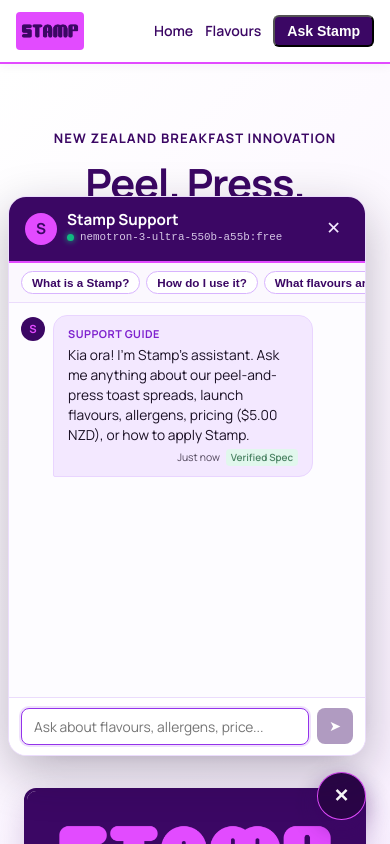
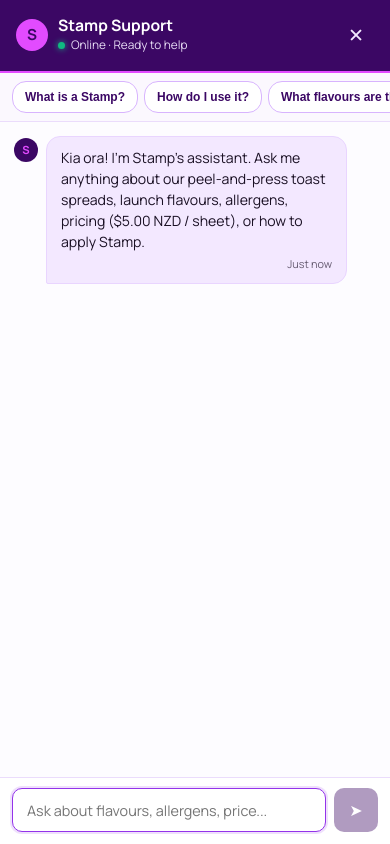
Before and after one commit to JacobCrume/stamp-spreads, a SvelteKit app in the folder website/: page / in a window 390 px wide. Both pictures are taken after a click on the button "Open customer support chat". Shown: the top 844 px of the page. Built offline with nearby package versions, Linux system fonts and the light colour scheme; no server answers.

Commit message:
feat: add markdown support to chat, remove technical labelling, and optimize mobile responsiveness across site

```diff
--- a/website/package.json
+++ b/website/package.json
@@ -15,6 +15,7 @@
 		"@sveltejs/adapter-vercel": "^7.0.0",
 		"@sveltejs/kit": "^3.0.0",
 		"@sveltejs/vite-plugin-svelte": "^7.2.0",
+		"@types/marked": "^5.0.2",
 		"svelte": "^5.57.1",
 		"svelte-check": "^4.6.0",
 		"typescript": "^6.0.3",
@@ -23,5 +24,8 @@
 	"imports": {
 		"#lib": "./src/lib/index.js",
 		"#lib/*": "./src/lib/*"
+	},
+	"dependencies": {
+		"marked": "^18.1.1"
 	}
 }
--- a/website/src/lib/ChatWidget.svelte
+++ b/website/src/lib/ChatWidget.svelte
@@ -1,31 +1,32 @@
 <script lang="ts">
 	import { onMount, onDestroy, tick } from 'svelte';
+	import { marked } from 'marked';
+
+	// Configure marked for clean, safe GFM formatting
+	marked.setOptions({
+		gfm: true,
+		breaks: true
+	});
+
+	function renderMarkdown(raw: string): string {
+		if (!raw) return '';
+		try {
+			return marked.parse(raw) as string;
+		} catch {
+			return raw;
+		}
+	}
 
 	interface Message {
 		id: number;
 		sender: 'user' | 'bot';
 		text: string;
-		topicTitle?: string;
-		isRefusal?: boolean;
-		source?: 'openrouter' | 'fallback_deterministic' | 'local_client';
-		model?: string;
 		timestamp: string;
-	}
-
-	interface ChatStatus {
-		checked: boolean;
-		openrouterConfigured: boolean;
-		model: string;
 	}
 
 	let isOpen = $state(false);
 	let userInput = $state('');
 	let isThinking = $state(false);
-	let chatStatus: ChatStatus = $state({
-		checked: false,
-		openrouterConfigured: false,
-		model: 'nvidia/nemotron-3-ultra-550b-a55b:free'
-	});
 
 	let messagesContainer: HTMLDivElement | null = $state(null);
 	let inputElement: HTMLInputElement | null = $state(null);
@@ -34,9 +35,7 @@
 		{
 			id: 1,
 			sender: 'bot',
-			text: "Kia ora! I'm Stamp's assistant. Ask me anything about our peel-and-press toast spreads, launch flavours, allergens, pricing ($5.00 NZD), or how to apply Stamp.",
-			topicTitle: 'Support Guide',
-			source: 'fallback_deterministic',
+			text: "Kia ora! I'm Stamp's assistant. Ask me anything about our peel-and-press toast spreads, launch flavours, allergens, pricing ($5.00 NZD / sheet), or how to apply Stamp.",
 			timestamp: 'Just now'
 		}
 	]);
@@ -66,24 +65,6 @@
 	let handleOpenChat: (() => void) | null = null;
 
 	onMount(() => {
-		(async () => {
-			try {
-				const res = await fetch('/api/chat');
-				if (res.ok) {
-					const data = await res.json();
-					chatStatus = {
-						checked: true,
-						openrouterConfigured: !!data.openrouterConfigured,
-						model: data.model || 'nvidia/nemotron-3-ultra-550b-a55b:free'
-					};
-				} else {
-					chatStatus.checked = true;
-				}
-			} catch {
-				chatStatus.checked = true;
-			}
-		})();
-
 		if (typeof window !== 'undefined') {
 			const url = new URL(window.location.href);
 			if (url.searchParams.get('chat') === 'open' || window.location.hash === '#chat') {
@@ -154,10 +135,6 @@
 					id: Date.now() + 1,
 					sender: 'bot',
 					text: data.answer,
-					topicTitle: data.topicTitle,
-					isRefusal: !!data.isRefusal,
-					source: data.source,
-					model: data.model,
 					timestamp: getTimeString()
 				});
 			} else {
@@ -165,8 +142,6 @@
 					id: Date.now() + 1,
 					sender: 'bot',
 					text: "I couldn't reach the server right now. Stamp is a 10 g peel-and-press spread disc for hot toast ($5.00 NZD / sheet). Please try again shortly.",
-					topicTitle: 'Connection Error',
-					source: 'fallback_deterministic',
 					timestamp: getTimeString()
 				});
 			}
@@ -174,9 +149,7 @@
 			messages.push({
 				id: Date.now() + 1,
 				sender: 'bot',
-				text: "Network error. Stamp discs are 10 g each, 8 per sheet for $5.00 NZD. Feel free to re-ask your question.",
-				topicTitle: 'Network Notice',
-				source: 'fallback_deterministic',
+				text: "Network connection error. Stamp discs are 10 g each, 8 per sheet for $5.00 NZD. Feel free to re-ask your question.",
 				timestamp: getTimeString()
 			});
 		} finally {
@@ -195,20 +168,15 @@
 
 <div class="chat-widget-root">
 	{#if isOpen}
-		<div class="chat-window" role="dialog" aria-label="Stamp Support Chat">
+		<div class="chat-window" role="dialog" aria-label="Stamp Customer Support">
 			<div class="chat-header">
 				<div class="header-left">
 					<div class="avatar">S</div>
 					<div>
 						<div class="header-title">Stamp Support</div>
 						<div class="header-sub">
-							{#if chatStatus.openrouterConfigured}
-								<span class="status-dot green"></span>
-								<span class="model-tag" title="Powered by OpenRouter">{chatStatus.model.split('/').pop()}</span>
-							{:else}
-								<span class="status-dot purple"></span>
-								<span class="model-tag">Spec Knowledge Engine</span>
-							{/if}
+							<span class="status-dot green"></span>
+							<span>Online · Ready to help</span>
 						</div>
 					</div>
 				</div>
@@ -229,18 +197,12 @@
 						{#if msg.sender === 'bot'}
 							<div class="bot-badge">S</div>
 						{/if}
-						<div class="msg-bubble {msg.sender} {msg.isRefusal ? 'refusal' : ''}">
-							{#if msg.topicTitle}
-								<div class="msg-topic {msg.isRefusal ? 'refusal' : ''}">{msg.topicTitle}</div>
-							{/if}
-							<div class="msg-text">{msg.text}</div>
+						<div class="msg-bubble {msg.sender}">
+							<div class="msg-text prose">
+								{@html renderMarkdown(msg.text)}
+							</div>
 							<div class="msg-meta">
 								<span>{msg.timestamp}</span>
-								{#if msg.source === 'openrouter'}
-									<span class="source-tag ai">OpenRouter</span>
-								{:else if msg.source === 'fallback_deterministic'}
-									<span class="source-tag spec">Verified Spec</span>
-								{/if}
 							</div>
 						</div>
 					</div>
@@ -284,7 +246,7 @@
 	<button
 		class="chat-launcher {isOpen ? 'open' : ''}"
 		onclick={toggleChat}
-		aria-label={isOpen ? 'Close chat' : 'Open customer support chat'}
+		aria-label={isOpen ? 'Close support chat' : 'Open customer support chat'}
 	>
 		{#if isOpen}
 			<span class="launcher-icon">✕</span>
@@ -318,6 +280,7 @@
 		transition: all 0.25s cubic-bezier(0.16, 1, 0.3, 1);
 		font-weight: 700;
 		font-size: 0.95rem;
+		min-height: 48px;
 	}
 
 	.chat-launcher:hover {
@@ -330,6 +293,7 @@
 		padding: 12px 16px;
 		border-radius: 50%;
 		background: #2a0547;
+		min-width: 48px;
 	}
 
 	.launcher-icon {
@@ -343,7 +307,7 @@
 		position: absolute;
 		bottom: 64px;
 		right: 0;
-		width: 380px;
+		width: 390px;
 		max-width: calc(100vw - 32px);
 		height: 560px;
 		max-height: calc(100vh - 100px);
@@ -376,6 +340,7 @@
 		justify-content: space-between;
 		align-items: center;
 		border-bottom: 2px solid #e24bff;
+		flex-shrink: 0;
 	}
 
 	.header-left {
@@ -399,7 +364,7 @@
 
 	.header-title {
 		font-weight: 700;
-		font-size: 0.95rem;
+		font-size: 0.98rem;
 		line-height: 1.2;
 	}
 
@@ -407,8 +372,9 @@
 		display: flex;
 		align-items: center;
 		gap: 6px;
-		font-size: 0.72rem;
+		font-size: 0.74rem;
 		color: #e6dbf4;
+		margin-top: 1px;
 	}
 
 	.status-dot {
@@ -423,24 +389,19 @@
 		box-shadow: 0 0 6px #10b981;
 	}
 
-	.status-dot.purple {
-		background: #e24bff;
-	}
-
-	.model-tag {
-		font-family: monospace;
-		font-size: 0.68rem;
-		opacity: 0.9;
-	}
-
 	.close-btn {
 		background: transparent;
 		border: none;
 		color: #f3e8ff;
-		font-size: 1.1rem;
+		font-size: 1.2rem;
 		cursor: pointer;
-		padding: 4px 8px;
-		border-radius: 6px;
+		padding: 6px 10px;
+		border-radius: 8px;
+		min-width: 36px;
+		min-height: 36px;
+		display: flex;
+		align-items: center;
+		justify-content: center;
 	}
 
 	.close-btn:hover {
@@ -456,19 +417,24 @@
 		white-space: nowrap;
 		border-bottom: 1px solid #ebdcfc;
 		scrollbar-width: thin;
+		flex-shrink: 0;
+		-webkit-overflow-scrolling: touch;
 	}
 
 	.chip {
 		background: #ffffff;
 		border: 1px solid #d8b4fe;
 		color: #3b0764;
-		padding: 4px 10px;
-		border-radius: 12px;
-		font-size: 0.73rem;
+		padding: 6px 12px;
+		border-radius: 14px;
+		font-size: 0.75rem;
 		font-weight: 600;
 		cursor: pointer;
 		transition: all 0.15s;
 		flex-shrink: 0;
+		min-height: 32px;
+		display: inline-flex;
+		align-items: center;
 	}
 
 	.chip:hover:not(:disabled) {
@@ -479,12 +445,13 @@
 
 	.chat-messages {
 		flex: 1;
-		padding: 12px;
+		padding: 14px;
 		overflow-y: auto;
 		display: flex;
 		flex-direction: column;
-		gap: 10px;
+		gap: 12px;
 		background: #fdfcff;
+		-webkit-overflow-scrolling: touch;
 	}
 
 	.msg-row {
@@ -520,8 +487,8 @@
 	.msg-bubble {
 		padding: 10px 14px;
 		border-radius: 14px;
-		font-size: 0.86rem;
-		line-height: 1.45;
+		font-size: 0.88rem;
+		line-height: 1.5;
 		word-break: break-word;
 	}
 
@@ -538,49 +505,45 @@
 		border: 1px solid #e9d5ff;
 	}
 
-	.msg-bubble.refusal {
-		border-left: 3px solid #dc2626;
-		background: #fff1f2;
+	/* Markdown prose styling */
+	.msg-text.prose :global(p) {
+		margin: 0 0 0.5rem 0;
 	}
 
-	.msg-topic {
-		font-size: 0.68rem;
-		font-weight: 700;
-		text-transform: uppercase;
-		letter-spacing: 0.5px;
-		color: #7e22ce;
-		margin-bottom: 4px;
+	.msg-text.prose :global(p:last-child) {
+		margin-bottom: 0;
 	}
 
-	.msg-topic.refusal {
-		color: #b91c1c;
+	.msg-text.prose :global(ul),
+	.msg-text.prose :global(ol) {
+		margin: 0.35rem 0 0.5rem 1.25rem;
+		padding: 0;
+	}
+
+	.msg-text.prose :global(li) {
+		margin-bottom: 0.3rem;
+	}
+
+	.msg-text.prose :global(strong) {
+		font-weight: 700;
+		color: inherit;
+	}
+
+	.msg-text.prose :global(code) {
+		background: rgba(0, 0, 0, 0.08);
+		padding: 1px 4px;
+		border-radius: 4px;
+		font-size: 0.88em;
+		font-family: monospace;
 	}
 
 	.msg-meta {
 		display: flex;
 		justify-content: flex-end;
 		align-items: center;
-		gap: 6px;
 		margin-top: 4px;
-		font-size: 0.65rem;
-		opacity: 0.75;
-	}
-
-	.source-tag {
-		font-size: 0.62rem;
-		padding: 1px 5px;
-		border-radius: 4px;
-		font-weight: 600;
-	}
-
-	.source-tag.ai {
-		background: #dbeafe;
-		color: #1e40af;
-	}
-
-	.source-tag.spec {
-		background: #dcfce7;
-		color: #166534;
+		font-size: 0.68rem;
+		opacity: 0.65;
 	}
 
 	.msg-bubble.thinking {
@@ -617,20 +580,22 @@
 
 	.chat-input-area {
 		display: flex;
-		padding: 10px 12px;
+		padding: 12px 14px;
 		border-top: 1px solid #ebdcfc;
 		background: #ffffff;
 		gap: 8px;
+		flex-shrink: 0;
 	}
 
 	.chat-input-area input {
 		flex: 1;
 		border: 1px solid #d8b4fe;
-		padding: 8px 12px;
-		border-radius: 8px;
-		font-size: 0.86rem;
+		padding: 10px 14px;
+		border-radius: 10px;
+		font-size: 0.9rem;
 		outline: none;
 		font-family: inherit;
+		min-height: 44px;
 	}
 
 	.chat-input-area input:focus {
@@ -642,15 +607,16 @@
 		background: #3b0764;
 		color: #ffffff;
 		border: none;
-		width: 36px;
-		height: 36px;
-		border-radius: 8px;
+		width: 44px;
+		height: 44px;
+		border-radius: 10px;
 		display: flex;
 		align-items: center;
 		justify-content: center;
 		cursor: pointer;
 		transition: background 0.15s;
-		font-size: 0.9rem;
+		font-size: 1rem;
+		flex-shrink: 0;
 	}
 
 	.send-btn:hover:not(:disabled) {
@@ -661,4 +627,47 @@
 		opacity: 0.4;
 		cursor: not-allowed;
 	}
+
+	/* Mobile full-screen / bottom-sheet responsiveness */
+	@media (max-width: 640px) {
+		.chat-widget-root {
+			bottom: 16px;
+			right: 16px;
+		}
+
+		.chat-launcher {
+			padding: 10px 16px;
+			font-size: 0.9rem;
+		}
+
+		.chat-window {
+			position: fixed;
+			top: 0;
+			left: 0;
+			right: 0;
+			bottom: 0;
+			width: 100vw;
+			max-width: 100vw;
+			height: 100dvh;
+			max-height: 100dvh;
+			border-radius: 0;
+			border: none;
+			box-shadow: none;
+			z-index: 10000;
+		}
+
+		.chat-header {
+			padding: 16px;
+			padding-top: max(16px, env(safe-area-inset-top, 16px));
+		}
+
+		.chat-input-area {
+			padding: 10px 12px;
+			padding-bottom: max(12px, env(safe-area-inset-bottom, 12px));
+		}
+
+		.msg-row {
+			max-width: 92%;
+		}
+	}
 </style>
--- a/website/src/routes/+layout.svelte
+++ b/website/src/routes/+layout.svelte
@@ -279,14 +279,26 @@
 		.header-inner {
 			padding: 0.75rem 1rem;
 		}
+		.brand-logo {
+			height: 36px;
+		}
 		.site-nav {
-			gap: 0.75rem;
+			gap: 0.4rem;
 		}
 		.nav-link {
-			font-size: 0.88rem;
+			font-size: 0.84rem;
+			padding: 0.35rem 0.55rem;
 		}
 		.chat-btn {
-			padding: 0.4rem 0.75rem;
+			padding: 0.35rem 0.75rem;
+			font-size: 0.84rem;
+		}
+		.site-footer {
+			padding: 2.5rem 1rem 1.5rem;
+		}
+		.footer-inner {
+			grid-template-columns: 1fr;
+			gap: 1.75rem;
 		}
 	}
 </style>
--- a/website/src/routes/+page.svelte
+++ b/website/src/routes/+page.svelte
@@ -505,4 +505,55 @@
 			padding: 2rem 1.5rem;
 		}
 	}
+
+	@media (max-width: 640px) {
+		.hero-section {
+			padding: 2.5rem 1rem 3rem;
+		}
+		.hero-title {
+			font-size: 2.2rem;
+			letter-spacing: -0.02em;
+		}
+		.hero-lead {
+			font-size: 1.05rem;
+		}
+		.hero-actions {
+			flex-direction: column;
+			gap: 0.75rem;
+			width: 100%;
+		}
+		.hero-actions :global(.btn) {
+			width: 100%;
+			justify-content: center;
+			text-align: center;
+		}
+		.hero-price-badge {
+			justify-content: center;
+			flex-wrap: wrap;
+			text-align: center;
+		}
+		.hero-img {
+			max-height: 280px;
+		}
+		.how-it-works,
+		.flavours-preview,
+		.market-section {
+			padding: 3rem 1rem;
+		}
+		.section-header {
+			margin-bottom: 2rem;
+		}
+		.section-title {
+			font-size: 1.8rem;
+		}
+		.step-card {
+			padding: 1.5rem 1.25rem;
+		}
+		.market-card {
+			padding: 1.75rem 1.25rem;
+		}
+		.market-heading {
+			font-size: 1.6rem;
+		}
+	}
 </style>
```
Also changed, not shown: website/src/routes/flavours/+page.svelte (+45 -0 lines), 1 other file (tests, documents, lock files or other folders).
